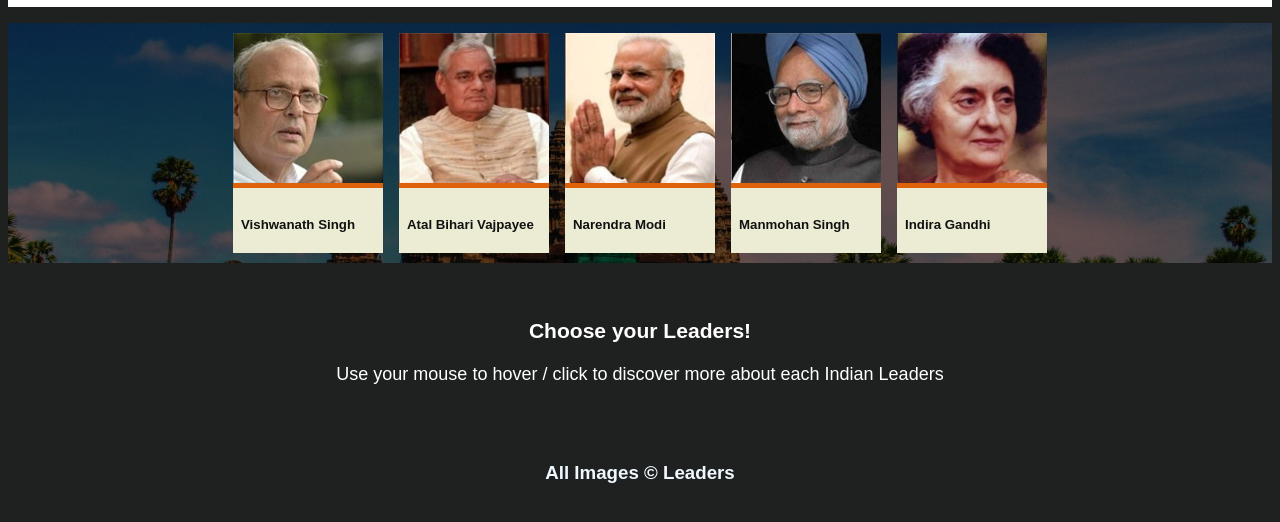
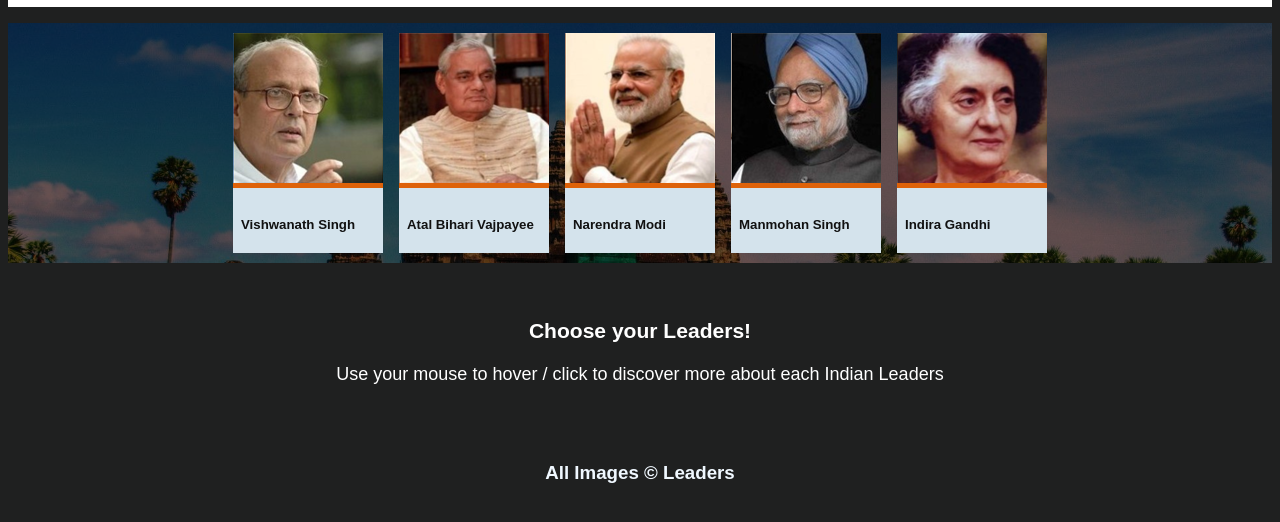
Before and after one commit to KP294/patel_kavit_Character-build, a plain HTML site: page index.html in a window 1280 px wide. Shown: the part 132-654 px from the top of the page. Drawn offline with Linux system fonts and the light colour scheme.

Commit message:
updated color

```diff
--- a/css/main.css
+++ b/css/main.css
@@ -44,7 +44,7 @@ header {
 .characters li {
     height: 220px;
     margin: 10px 8px;
-    background-color: rgb(236, 236, 212);
+    background-color: rgb(212, 227, 236);
     text-align: left;
     cursor: pointer;
     transition: box-shadow 0.2s ease;
```
